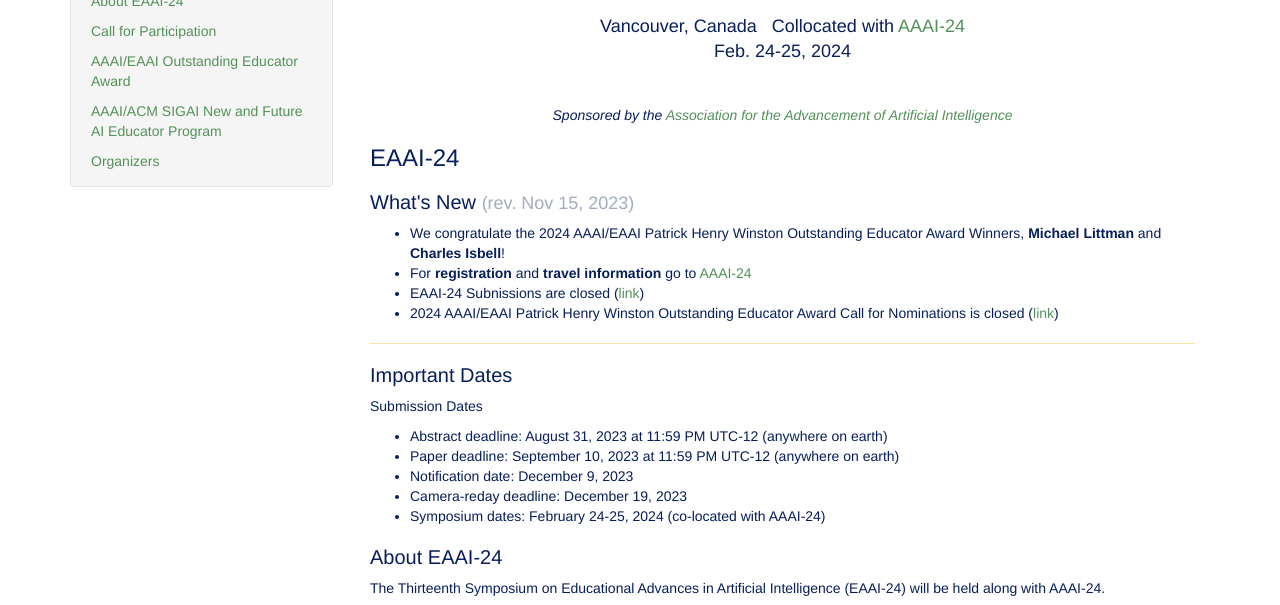
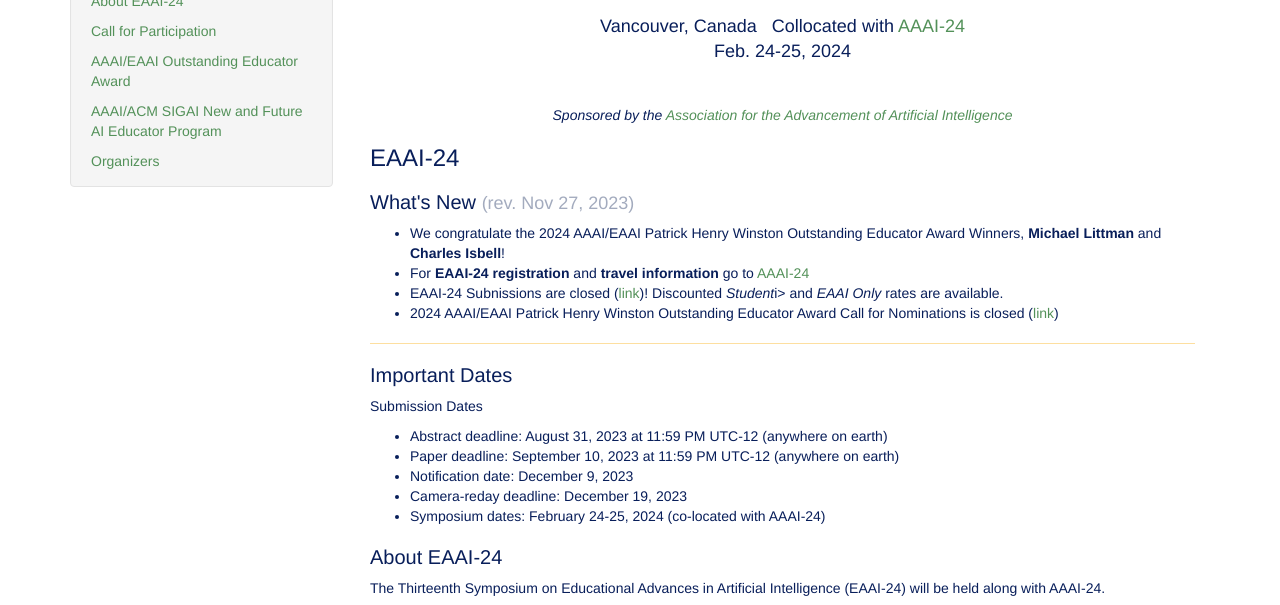
Before and after one commit to EAAI-conf/EAAI-conf.github.io, a plain HTML site: page year/eaai-24.html in a window 1280 px wide. Shown: the part 195-800 px from the top of the page. Drawn offline with Linux system fonts and the light colour scheme.

Commit message:
Update eaai-24.html

```diff
--- a/year/eaai-24.html
+++ b/year/eaai-24.html
@@ -163,12 +163,12 @@ Feb. 24-25, 2024
 </p>
 
 <h1 id="eaai-24">EAAI-24</h1>
-<h2 id="whats-new">What's New <small>(rev. Nov 15, 2023)</small></h2>
+<h2 id="whats-new">What's New <small>(rev. Nov 27, 2023)</small></h2>
 <ul>
 <li>We congratulate the 2024 AAAI/EAAI Patrick Henry Winston Outstanding Educator Award Winners, <strong>Michael
 Littman</strong> and <strong>Charles Isbell</strong>! </li>
-<li> For <strong>registration</strong> and <strong>travel information</strong> go to <a href="https://aaai.org/aaai-conference/">AAAI-24</a> </li>
-<li> EAAI-24 Subnissions are closed (<a href="/eaai/cfp.html">link</a>) </li>
+<li> For <strong>EAAI-24 registration</strong> and <strong>travel information</strong> go to <a href="https://aaai.org/aaai-conference/">AAAI-24</a> </li>
+<li> EAAI-24 Subnissions are closed (<a href="/eaai/cfp.html">link</a>)! Discounted <i>Student</i>i> and <i>EAAI Only</i> rates are available.  </li>
 <li> 2024 AAAI/EAAI Patrick Henry Winston Outstanding Educator Award Call for Nominations is closed (<a href="https://aaai.org/about-aaai/aaai-awards/2024-aaai-eaai-patrick-henry-winston-outstanding-educator-award/">link</a>)</li>
 </ul>
 <hr />
```
